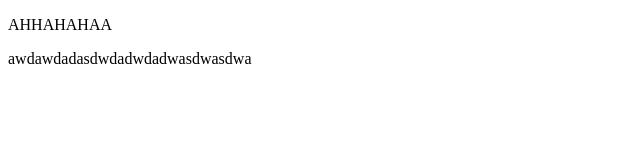
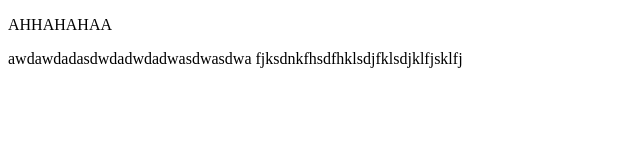
Before and after one commit to LloydYLL/Index, a plain HTML site: page index.html in a window 1280 px wide. Shown: the whole page, without its empty margins (0-640 px from the left). Drawn offline with Linux system fonts and the light colour scheme.

Commit message:
Joshua change

```diff
--- a/index.html
+++ b/index.html
@@ -10,6 +10,7 @@
     <P>AHHAHAHAA</P>
 
     awdawdadasdwdadwdadwasdwasdwa
+    fjksdnkfhsdfhklsdjfklsdjklfjsklfj
 
 </body>
 </html>
```
